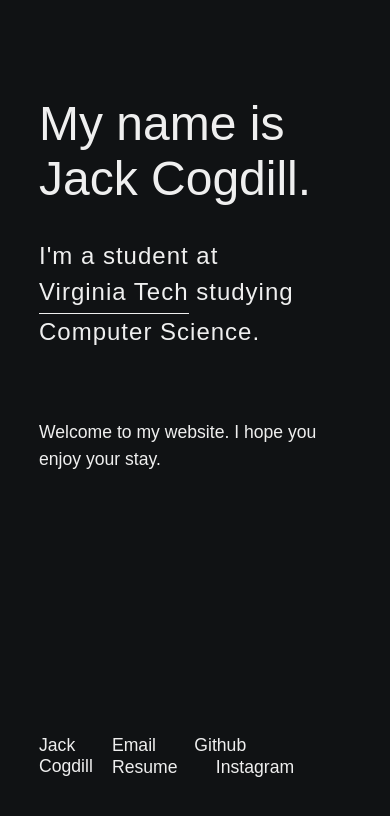
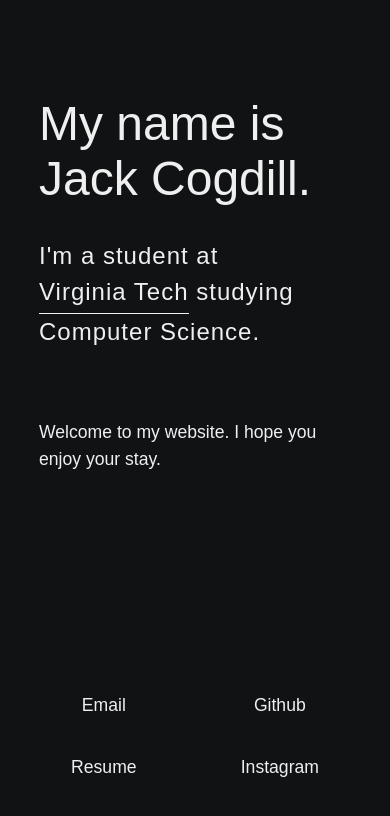
Before and after one commit to jackcogdill/jackcogdill.github.io, a React (Create React App) app: page / in a window 390 px wide. Shown: the top 816 px of the page. Built offline with nearby package versions, Linux system fonts and the light colour scheme.

Commit message:
Mad responsiveness (React and CSS)

```diff
--- a/src/App.css
+++ b/src/App.css
@@ -48,8 +48,20 @@ a:hover {
   grid-template-columns: 1fr auto;
 }
 
+.footer-links {
+  display: grid;
+  grid-template-columns: repeat(4, auto);
+  grid-gap: 2.5rem;
+  text-align: center;
+}
+
+@media (max-width: 600px) {
+  .footer-links {
+    grid-template-columns: repeat(2, auto);
+  }
+}
+
 .footer-links > a {
-  margin: 0 1.2rem;
   border: none;
 }
 
@@ -58,7 +70,7 @@ a:hover {
   font-weight: 500;
 }
 
-@media (max-width: 600px) {
+@media (max-width: 768px) {
   .header-title {
     font-size: 3rem;
   }
--- a/src/App.js
+++ b/src/App.js
@@ -2,7 +2,33 @@ import React, { Component } from 'react';
 import './App.css';
 
 class App extends Component {
+
+  constructor() {
+    super();
+    this.state = {
+      width: window.innerWidth,
+    };
+  }
+
+  componentWillMount() {
+    window.addEventListener('resize', this.handleResize);
+  }
+
+  componentWillUnmount() {
+    window.removeEventListener('resize', this.handleResize);
+  }
+
+  // Thank you https://goshakkk.name/different-mobile-desktop-tablet-layouts-react/
+  handleResize = () => {
+    this.setState({
+      width: window.innerWidth,
+    });
+  }
+
   render() {
+    const { width } = this.state;
+    const isMobile = width <= 768;
+
     return (
       <div className="App">
         <header className="header">
@@ -15,7 +41,7 @@ class App extends Component {
           </p>
         </div>
         <footer className="footer">
-          <span>Jack Cogdill</span>
+          { !isMobile && <span>Jack Cogdill</span>}
           <div className="footer-links">
             <a href="mailto:jackcog@vt.edu" target="_blank" rel="noopener noreferrer">Email</a>
             <a href="https://github.com/jackcogdill" target="_blank" rel="noopener noreferrer">Github</a>
```
